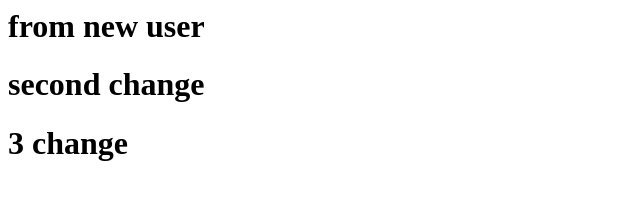
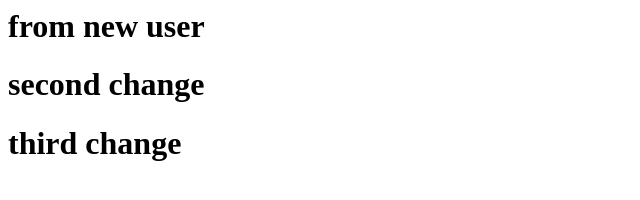
Before and after one commit to mahmoud-hamdy9/upload, a plain HTML site: page index.html in a window 1280 px wide. Shown: the whole page, without its empty margins (0-640 px from the left). Drawn offline with Linux system fonts and the light colour scheme.

Commit message:
Update index.html

```diff
--- a/index.html
+++ b/index.html
@@ -1,3 +1,3 @@
 <h1> from new user </h1>
 <h1> second change </h1>
-<h1> 3 change </h1>
+<h1> third change </h1>
```
